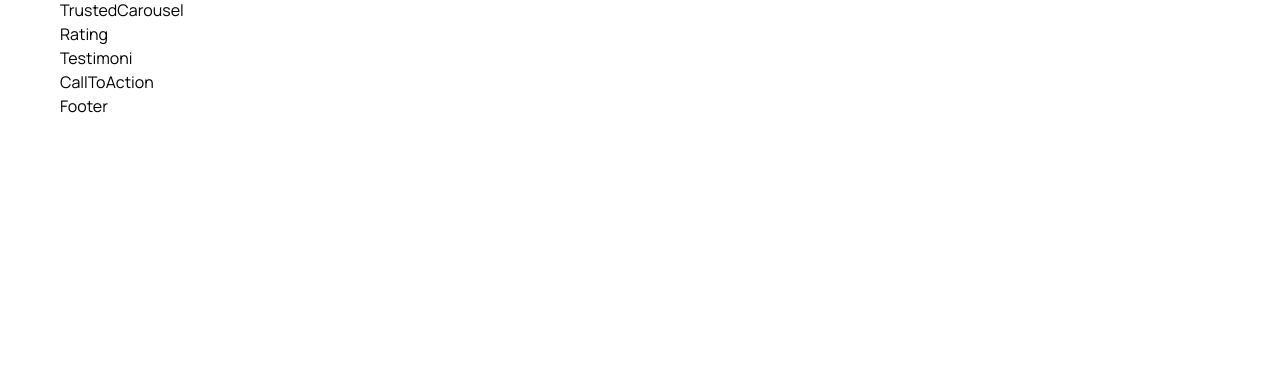
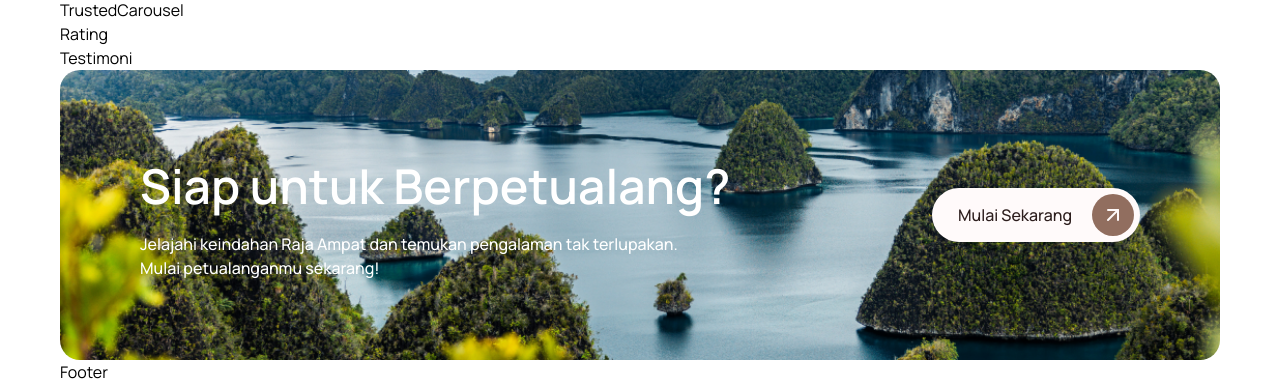
Before and after one commit to forenoo/revealings, a Next.js app: page / in a window 1280 px wide. Shown: the part 1693-2074 px from the top of the page. Before the commit the page ends 1811 px from the top, so only its background shows below. Built offline with nearby package versions, Linux system fonts and the light colour scheme.

Commit message:
cta-section

```diff
--- a/components/layout/call-to-action.tsx
+++ b/components/layout/call-to-action.tsx
@@ -1,5 +1,15 @@
 import React from "react";
+import CustomButton from "../ui/customButton";
+import { ArrowUpRight } from "lucide-react";
 
 export default function CallToAction() {
-  return <div>CallToAction</div>;
+  return <div className="bg-[url('/image-cta.png')] flex bg-cover bg-no-repeat items-center p-[80px] justify-between rounded-[20px]">
+    <div className="flex flex-col gap-[10px]">
+      <h1 className="font-semibold text-[#ffffff] text-[48px]">Siap untuk Berpetualang?</h1>
+      <p className="text-[#ffffff] font-medium">Jelajahi keindahan Raja Ampat dan temukan pengalaman tak terlupakan. <br />
+        Mulai petualanganmu sekarang!
+      </p>
+    </div>
+    <CustomButton variant="light" icon={<ArrowUpRight />}>Mulai Sekarang</CustomButton>
+  </div>;
 }
```
Also changed, not shown: public/image-cta.png (added).
